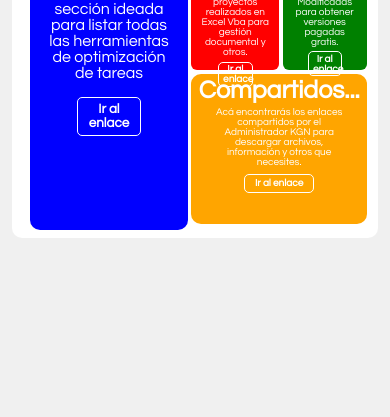
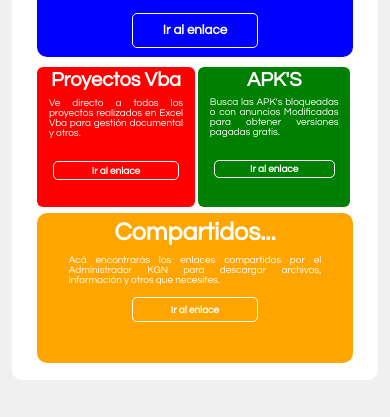
Before and after one commit to 0KGN/Gestion, a plain HTML site: page index.html in a window 390 px wide. Shown: the part 427-844 px from the top of the page. Drawn offline with Linux system fonts and the light colour scheme.

Commit message:
Add files via upload

```diff
--- a/css/propios/index.css
+++ b/css/propios/index.css
@@ -154,17 +154,20 @@
     }
 
 }
-.encabezado{
-    h2{
+
+.encabezado {
+    h2 {
         font-size: 30px;
         margin: 2%;
     }
 }
+
 .collage {
     display: block;
     margin: auto;
 }
-button{
+
+button {
     background: none;
     color: white;
     font-weight: bold;
@@ -173,21 +176,116 @@ button{
     border-radius: 5px;
     border-color: white;
 }
-button:hover{
+
+button:hover {
     background-color: rgba(255, 255, 255, 0.418);
 }
-*{
+
+* {
     text-decoration: none;
 }
-.banner{
+
+.banner {
     display: block;
     background-image: url("../../recursos/img/banner/fondo3.jpg");
     background-position: center;
     background-repeat: no-repeat;
-    background-size:cover;
+    background-size: cover;
     width: 100%;
     height: 180px;
     margin: auto;
     border-radius: 10px 10px 0 0;
 
 }
+
+@media (max-width:900px) {
+
+    .collage {
+        display: block;
+        width: 90%;
+        p{
+            font-size: 10px;
+        }
+
+
+        .c1 {
+            display: block;
+            width: 100%;
+            margin: 2% auto auto auto;
+            height: auto;
+            padding: 1% 0 3% 0;
+
+            h4 {
+                margin: 2% auto auto auto;
+
+            }
+
+            p {
+                margin: 2% auto auto auto;
+            }
+
+            button {
+                margin: 5% auto auto auto;
+            }
+        }
+
+        .c2 {
+            display: block;
+            width: 100%;
+            margin: 2% auto auto auto;
+            height: auto;
+            padding: 1% 0 3% 0;
+
+            .c2-1 {
+                h4 {
+                    margin: 2% auto auto auto;
+                    ;
+
+                }
+
+                p {
+                    margin: 5% auto auto auto;
+                    text-align: justify
+                }
+
+                button {
+                    display: block;
+                    width: 80%;
+                    margin: 15% auto auto auto;
+                    padding: 2% 15% 2% 15%;
+                }
+
+                .c2-1-1 {
+                    padding: 5% auto 5% auto;
+
+                    p {
+                        display: block;
+                        width: 85%;
+                        text-align: justify;
+                    }
+
+                }
+
+                .c2-1-2 {
+                    padding: 5% auto 5% auto;
+
+                    p {
+                        display: block;
+                        width: 85%;
+                        text-align: justify;
+                    }
+                }
+
+            }
+
+        }
+            .c2-2{
+                    p{
+                        display: block;
+                        width: 80%;
+                        text-align: justify;
+                        margin: 3% auto 0 auto;
+                    }
+                }
+    }
+}
```
Also changed, not shown: pages/apks.html (+2 -9 lines).
